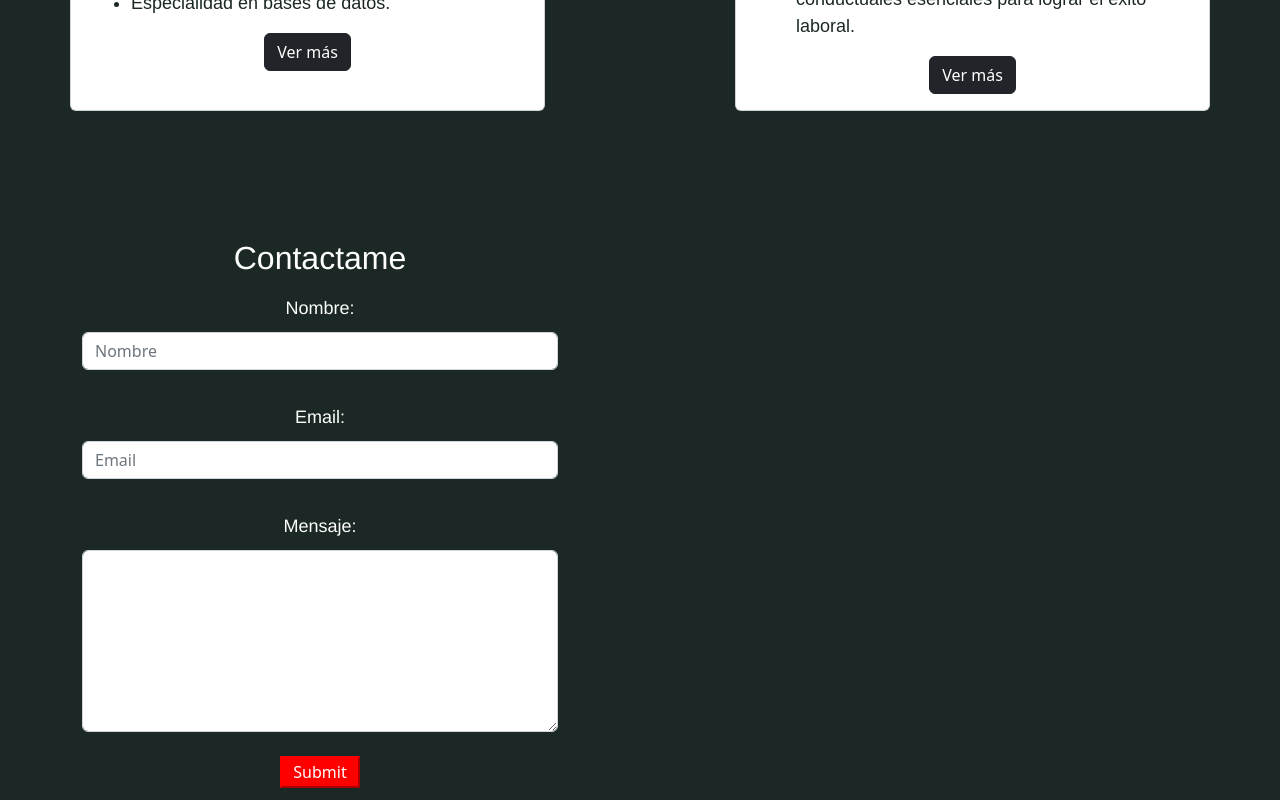
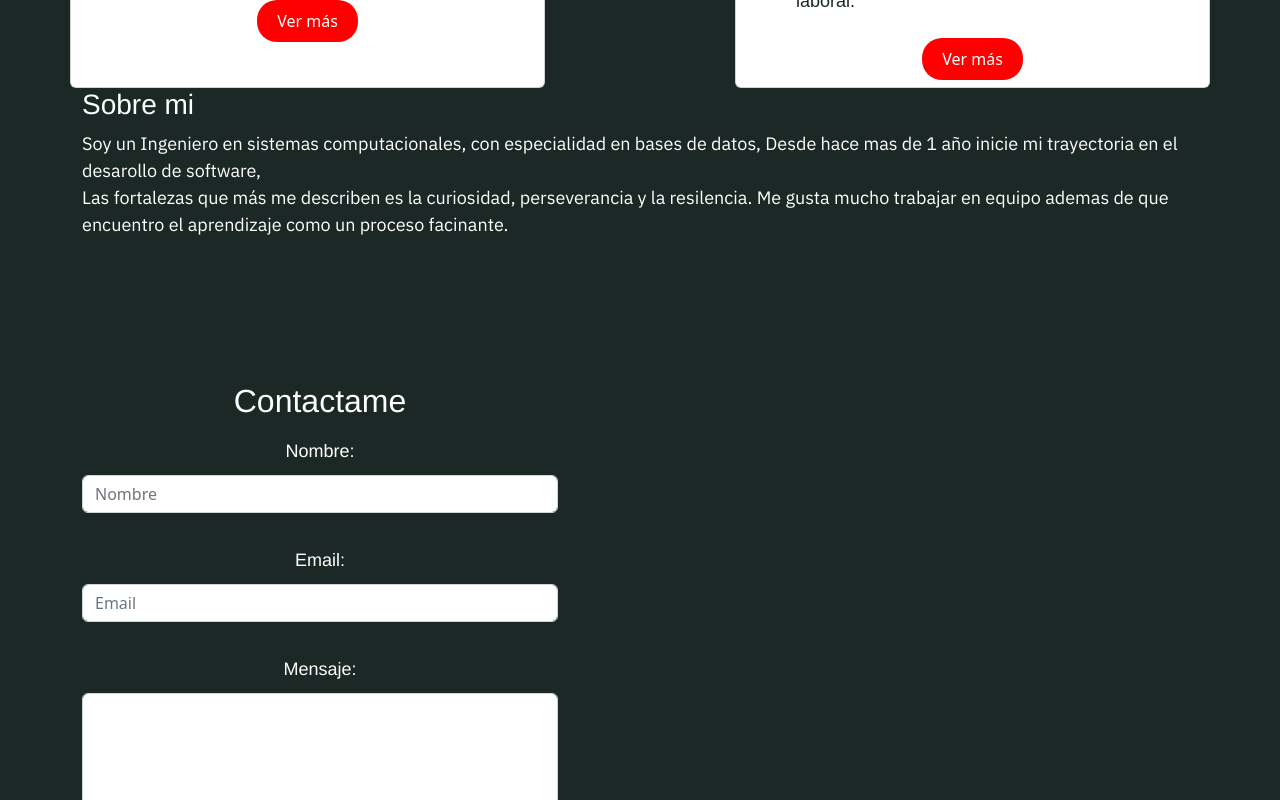
Before and after one commit to Markinsky/portafolio, a plain HTML site: page index.html in a window 1280 px wide. Shown: the part 1180-1980 px from the top of the page. Drawn offline with nearby package versions, Linux system fonts and the light colour scheme.

Commit message:
Cambio en los botones y agregamos una seccion extra

```diff
--- a/index.html
+++ b/index.html
@@ -6,7 +6,13 @@
     <title>Portafolio</title>
     <meta name="viewport" content="width=device-width, initial-scale=1" />
     <link rel="stylesheet" type="text/css" href="/src/css/style.css" />
-
+    <!-- Fonts -->
+    <link rel="preconnect" href="https://fonts.googleapis.com" />
+    <link rel="preconnect" href="https://fonts.gstatic.com" crossorigin />
+    <link
+      href="https://fonts.googleapis.com/css2?family=IBM+Plex+Sans:wght@400;500&family=Schibsted+Grotesk&display=swap"
+      rel="stylesheet"
+    />
     <!-- Bootstrap -->
     <link
       href="https://cdn.jsdelivr.net/npm/bootstrap@5.2.3/dist/css/bootstrap.min.css"
@@ -25,11 +31,13 @@
       crossorigin="anonymous"
     ></script>
 
-    <nav class="top navi">
-      <a href="#skills"> Habilidades </a>
-      <a href="#touch"> Contactame </a>
-      <a href="index.html"> Sobre mi </a>
-      <a href=""> Proyectos </a>
+    <nav class="top">
+      <div class="navi">
+        <a href="#skills"> Habilidades </a>
+        <a href="#touch"> Contactame </a>
+        <a href="index.html"> Sobre mi </a>
+        <a href=""> Proyectos </a>
+      </div>
     </nav>
   </head>
   <body class="back">
@@ -74,7 +82,6 @@
 
     <section id="studies" name="studies">
       <div class="container">
-        <h2>Más sobre mi:</h2>
         <h3>¿Donde estudie?</h3>
         <div class="row justify-content-between">
           <div class="card col-5 cardz">
@@ -93,10 +100,10 @@
                 </li>
                 <li class="card-text cards">Especialidad en bases de datos.</li>
               </ul>
-              <div class="text-center">
+              <div class="text-center ptb-3">
                 <a
                   href="https://arandas.tecmm.edu.mx/ofertaAcademica"
-                  class="btn btn-dark text-white"
+                  class="button-education"
                   target="_blank"
                 >
                   Ver más</a
@@ -122,15 +129,34 @@
                   lograr el éxito laboral.
                 </li>
               </ul>
-              <div class="text-center">
+              <div class="text-center pt-3">
                 <a
                   href="https://mexico.generation.org"
-                  class="btn btn-dark text-white"
+                  class="button-education"
                   target="_blank"
                   >Ver más</a
                 >
               </div>
             </div>
+          </div>
+        </div>
+      </div>
+    </section>
+
+    <section>
+      <div class="container">
+        <div class="row">
+          <div class="col-sm">
+            <h3>Sobre mi</h3>
+            <p>
+              Soy un Ingeniero en sistemas computacionales, con especialidad en
+              bases de datos, Desde hace mas de 1 año inicie mi trayectoria en
+              el desarollo de software, <br />
+              Las fortalezas que más me describen es la curiosidad,
+              perseverancia y la resilencia. Me gusta mucho trabajar en equipo
+              ademas de que encuentro el aprendizaje como un proceso facinante.
+              <br />
+            </p>
           </div>
         </div>
       </div>
--- a/src/css/style.css
+++ b/src/css/style.css
@@ -6,6 +6,8 @@
 p{
     color: #FDFFFC;
     font-family: Arial;
+    font-family: 'IBM Plex Sans', sans-serif;
+    font-size: large;
 }
 
 /* Word style */
@@ -26,9 +28,17 @@ h3{
     font-size: medium;
 }
 
+nav{
+   margin-top: 10px;
+   margin-bottom: 10px;
+}
+
 .thewho{
     color: #FDFFFC;
     margin-bottom: 2px;
+    font-weight: 500;
+    font-family: 'IBM Plex Sans', sans-serif;
+    font-size: large;
 }
 
 .label1{
@@ -48,12 +58,13 @@ h3{
     font-size: x-large;
     text-decoration: none;
     margin-right: 10px;
+    font-family: 'Schibsted Grotesk', sans-serif;
+    text-align: center;
 }
 
-.navi > a :hover{
-    color:  black;
+.navi :hover{
+    color:  #546965;
 }
-
 
 .cards{
     font-family: Arial;
@@ -98,12 +109,31 @@ h3{
     width: 30rem;
 }
 /* Others*/
-.button-touch{
+
+.button-education{
+    border-radius: 20px;
+    padding: 10px 20px;
     background-color: red;
     color:white;
     border-color: red;
-    width: 5em;
-    height: 2em;
+    width: 7em;
+    height: 3em;
+    text-decoration: none;
+}
+
+.button-education:hover{
+    background-color: pink;
+    color:black;
+    border-color: black;
+}
+
+.button-touch{
+    border-radius: 20px;
+    background-color: red;
+    color:white;
+    border-color: red;
+    width: 7em;
+    height: 3em;
 }
 
 .button-touch:hover{
```
